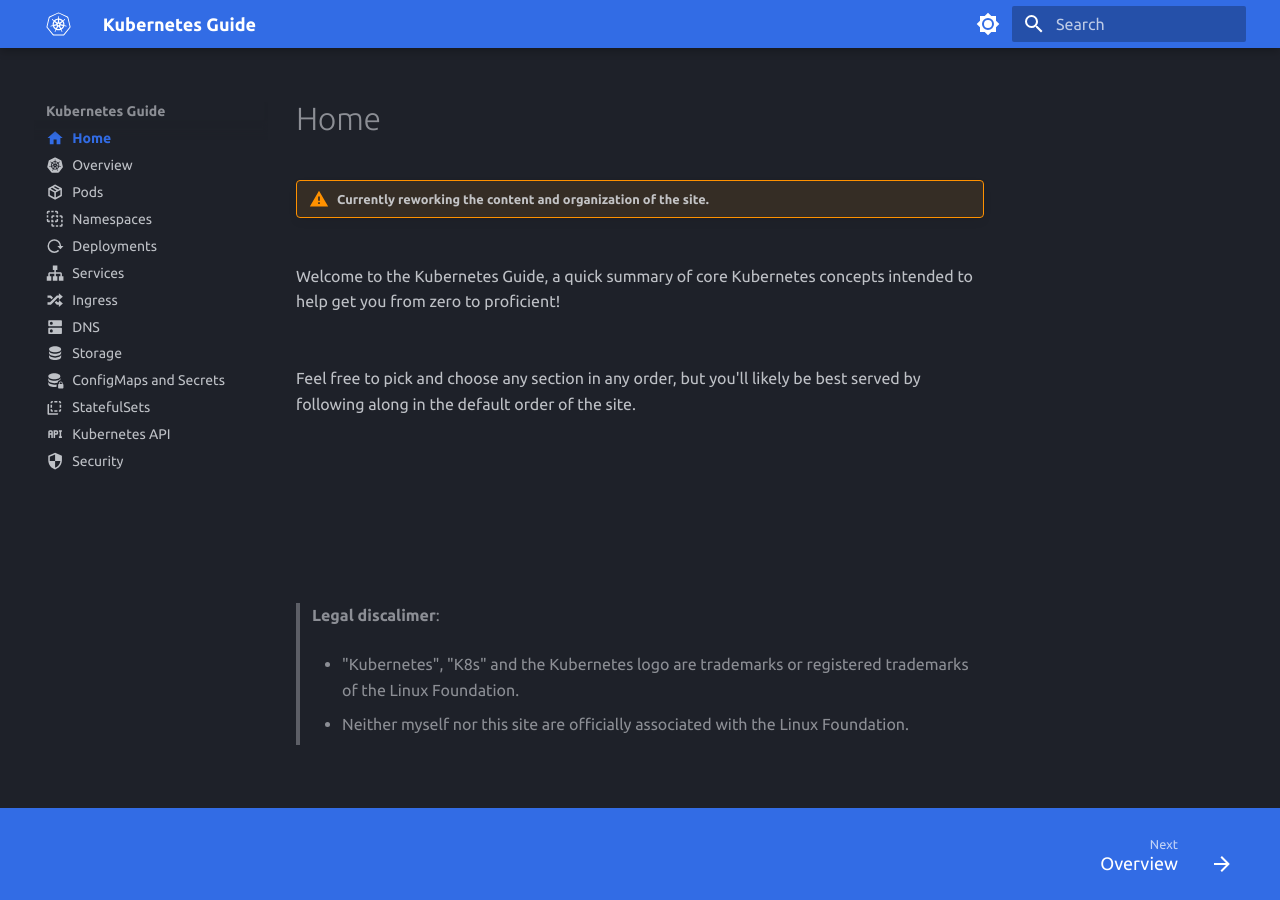
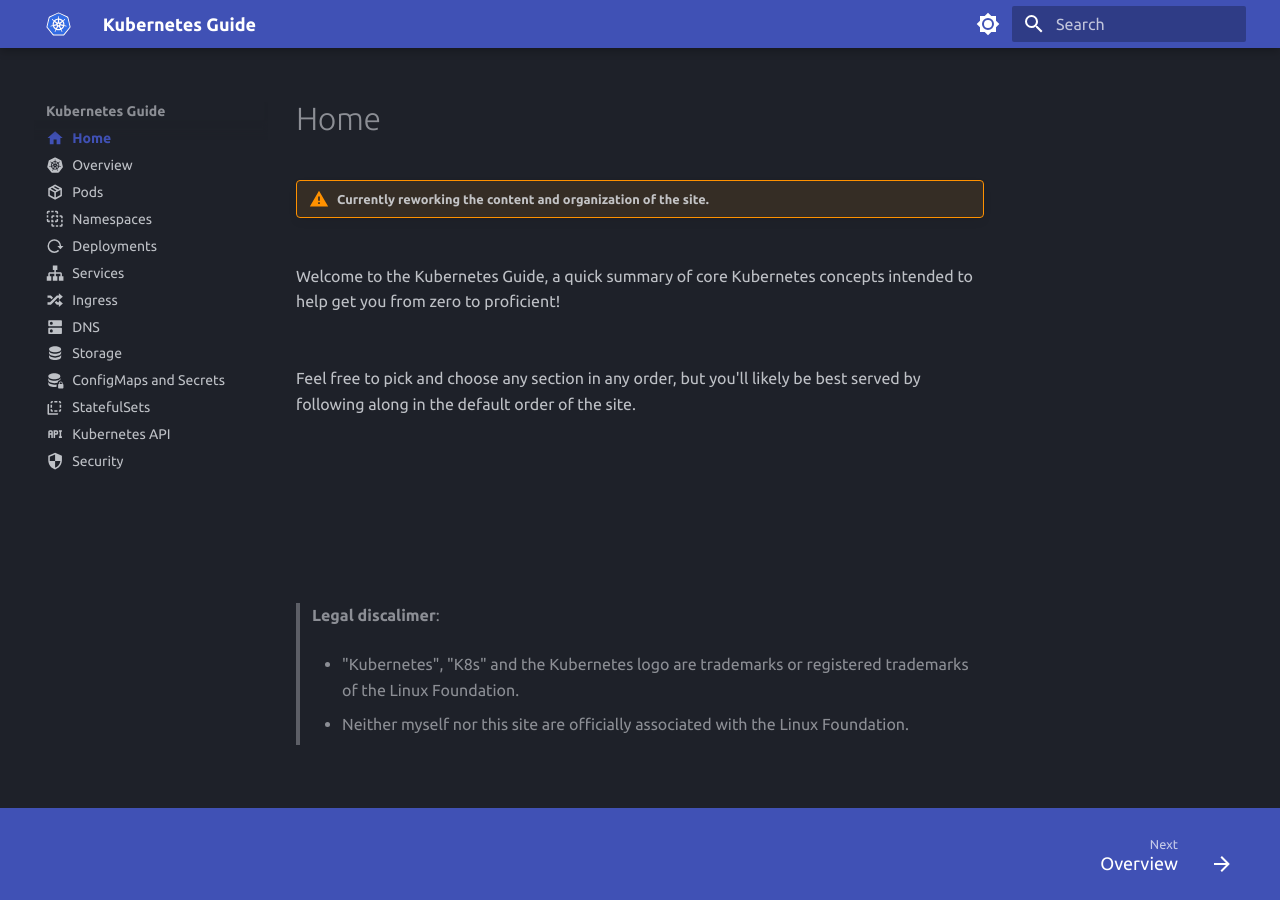
Before and after one commit to Braundo/kubernetes-guide, an MkDocs documentation site: the page built from docs/index.md, in a window 1280 px wide. Built offline with MkDocs 1.6.1 and Material for MkDocs 9.7.7, drawn with Linux system fonts in a browser that asks for light colours.

```diff
--- a/docs/stylesheets/extra.css
+++ b/docs/stylesheets/extra.css
@@ -1,9 +1,9 @@
 .md-header {
-    background: #326ce5;
+    background: #4051b5;
 }
 
 .md-footer {
-    background: #326ce5;
+    background: #4051b5;
 }
 
 .md-footer-meta {
@@ -15,12 +15,12 @@
 }
 
 .md-nav__link:hover {
-    color:#326ce5 !important;
+    color:#4051b5 !important;
 }
 
 .md-nav__link--active {
     font-weight: bold;
-    color:#326ce5 !important;
+    color:#4051b5 !important;
 }
 
 h1 {
--- a/mkdocs.yml
+++ b/mkdocs.yml
@@ -43,7 +43,7 @@
 extra_css:
   - stylesheets/extra.css
 extra:
-  generator: falseI did I
+  generator: false
 markdown_extensions:
   - admonition
   - abbr
```
